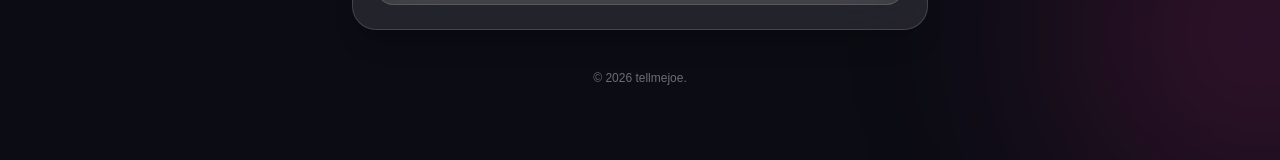
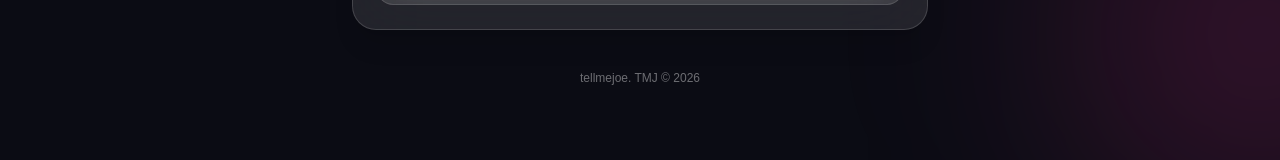
Before and after one commit to joebleckxx/bigfive, a Next.js app: page /en/test in a window 1280 px wide. Shown: the part 586-746 px from the top of the page. Built offline with nearby package versions, Linux system fonts and the light colour scheme.

Commit message:
tellmejoe stopka

```diff
--- a/app/[locale]/page.tsx
+++ b/app/[locale]/page.tsx
@@ -125,8 +125,9 @@ export default function Page() {
         </div>
 
         <p className="mt-10 text-center text-xs text-white/40">
-          © {new Date().getFullYear()} {t("footer")}
+          tellmejoe. TMJ © {new Date().getFullYear()}
         </p>
+
       </div>
     </main>
   );
--- a/app/[locale]/pay/page.tsx
+++ b/app/[locale]/pay/page.tsx
@@ -156,9 +156,10 @@ export default function PayPage() {
           <p className="mt-3 text-center text-xs text-white/55">{t("note")}</p>
         </div>
 
-        <p className="mt-8 text-center text-xs text-white/40">
-          © {new Date().getFullYear()} {t("footer")}
+        <p className="mt-10 text-center text-xs text-white/40">
+          tellmejoe. TMJ © {new Date().getFullYear()}
         </p>
+
       </div>
     </main>
   );
--- a/app/[locale]/result/page.tsx
+++ b/app/[locale]/result/page.tsx
@@ -760,8 +760,9 @@ export default function ResultPage() {
         )}
 
         <p className="mt-10 text-center text-xs text-white/40">
-          © {new Date().getFullYear()} {t("footer")}
+          tellmejoe. TMJ © {new Date().getFullYear()}
         </p>
+
       </div>
     </main>
   );
--- a/app/[locale]/test/page.tsx
+++ b/app/[locale]/test/page.tsx
@@ -410,8 +410,9 @@ export default function TestPage() {
         </div>
 
         <p className="mt-10 text-center text-xs text-white/40">
-          © {new Date().getFullYear()} {t("footer")}
+          tellmejoe. TMJ © {new Date().getFullYear()}
         </p>
+
       </div>
     </main>
   );
--- a/messages/en.json
+++ b/messages/en.json
@@ -9,7 +9,7 @@
       "line2": "Based on established psychology. One of 16 personality profiles.",
       "line3": "Learn what your strengths and weaknesses are."
     },
-    "footer": "tellmejoe."
+    "footer": "tellmejoe. · TMJ"
   },
 
   "Test": {
@@ -19,7 +19,7 @@
     "reset": "Reset",
     "start": "Start",
     "tip": "Tip: answer intuitively — there are no wrong answers.",
-    "footer": "tellmejoe."
+    "footer": "TMJ • tellmejoe."
   },
 
   "Scale": {
@@ -42,7 +42,7 @@
     },
     "cta": "Unlock full report",
     "note": "$1 • one-time payment • instant access",
-    "footer": "tellmejoe."
+    "footer": "TMJ • tellmejoe."
   },
 
   "Result": {
@@ -119,7 +119,7 @@
       "S": "higher = calmer under pressure"
     },
 
-    "footer": "tellmejoe."
+    "footer": "TMJ • tellmejoe."
   },
 
   "Questions": {
--- a/messages/pl.json
+++ b/messages/pl.json
@@ -9,7 +9,7 @@
     "line2": "Oparte na ugruntowanej psychologii. Jeden z 16 profili osobowości.",
     "line3": "Dowiedz się, jakie są Twoje mocne i słabe strony."
   },
-    "footer": "tellmejoe."
+    "footer": "TMJ • tellmejoe."
   },
 
   "Test": {
@@ -19,7 +19,7 @@
     "reset": "Resetuj",
     "start": "Start",
     "tip": "Wskazówka: odpowiadaj intuicyjnie — nie ma złych odpowiedzi.",
-    "footer": "tellmejoe."
+    "footer": "TMJ • tellmejoe."
   },
 
   "Scale": {
@@ -51,7 +51,7 @@
     "cta": "Odblokuj pełny raport",
     "note": "$1 • płatność jednorazowa • natychmiastowy dostęp",
 
-    "footer": "tellmejoe."
+    "footer": "TMJ • tellmejoe."
   },
 
   "Result": {
@@ -120,7 +120,7 @@
       "S": "wyżej = większy spokój pod presją"
     },
 
-    "footer": "tellmejoe."
+    "footer": "TMJ • tellmejoe."
   },
 
   "Questions": {
--- a/messages/sv.json
+++ b/messages/sv.json
@@ -9,7 +9,7 @@
       "line2": "Baserat på etablerad psykologi. En av 16 personlighetsprofiler.",
       "line3": "Ta reda på vilka dina styrkor och svagheter är."
     },
-    "footer": "tellmejoe."
+    "footer": "TMJ • tellmejoe."
   },
 
   "Test": {
@@ -19,7 +19,7 @@
     "reset": "Återställ",
     "start": "Start",
     "tip": "Tips: svara intuitivt — det finns inga fel svar.",
-    "footer": "tellmejoe."
+    "footer": "TMJ • tellmejoe."
   },
 
   "Scale": {
@@ -51,7 +51,7 @@
     "cta": "Lås upp hela rapporten",
     "note": "$1 • engångsbetalning • direkt åtkomst",
 
-    "footer": "tellmejoe."
+    "footer": "TMJ • tellmejoe."
   },
 
   "Result": {
@@ -121,7 +121,7 @@
       "S": "högre = lugnare under press"
     },
 
-    "footer": "tellmejoe."
+    "footer": "TMJ • tellmejoe."
   },
 
   "Questions": {
```
